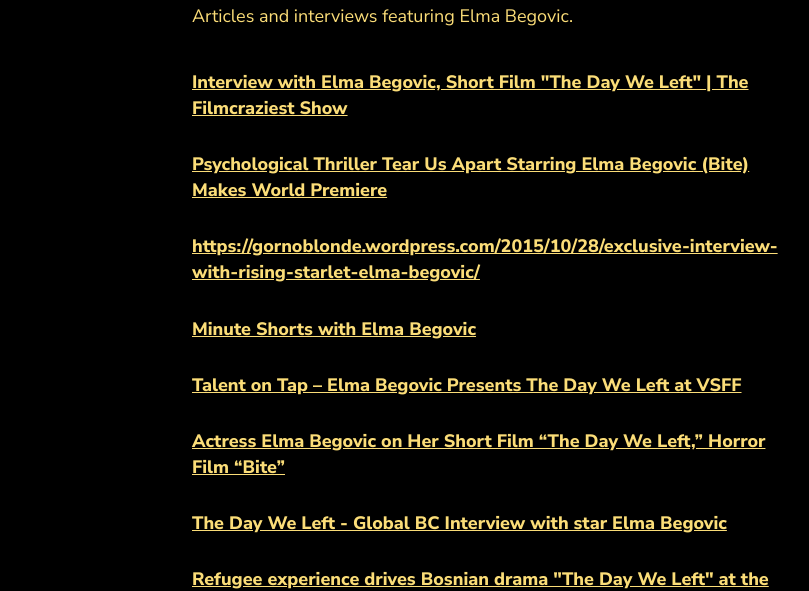
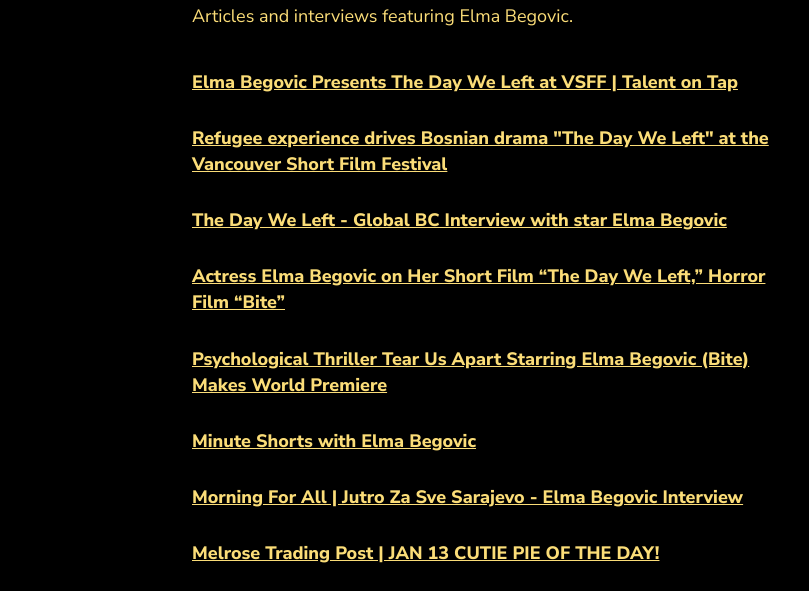
Before and after one commit to garrettboatman/srf-www, a Gatsby site: page /press in a window 1280 px wide. Shown: the part 209-800 px from the top of the page, without its empty margins (148-957 px from the left). Built offline with nearby package versions, Linux system fonts and the light colour scheme; Gatsby itself is replaced by a stand-in of ours.

Commit message:
press order

```diff
--- a/src/pages/press.js
+++ b/src/pages/press.js
@@ -15,15 +15,14 @@
       <h1>Press</h1>
       <p>Articles and interviews featuring Elma Begovic.</p>
       <ul className="resources-list">
-        <li><a target={'_blank'} href="https://www.youtube.com/watch?v=pGWe7lvUD9o">Interview with Elma Begovic, Short Film "The Day We Left" | The Filmcraziest Show</a></li>
+        <li><a target={'_blank'} href="https://hnmag.ca/interview/talent-on-tap-elma-begovic-presents-the-day-we-left-at-vsff/">Elma Begovic Presents The Day We Left at VSFF | Talent on Tap</a></li>
+        <li><a target={'_blank'} href="https://www.createastir.ca/articles/the-day-we-left-vsff">Refugee experience drives Bosnian drama "The Day We Left" at the Vancouver Short Film Festival</a></li>
+        <li><a target={'_blank'} href="https://vimeo.com/666921597">The Day We Left - Global BC Interview with star Elma Begovic</a></li>
+        <li><a target={'_blank'} href="https://filmcraziest.wordpress.com/2022/02/01/interview-actress-elma-begovic-on-her-short-film-the-day-we-left-horror-film-bite/">Actress Elma Begovic on Her Short Film “The Day We Left,” Horror Film “Bite”</a></li>
         <li><a target={'_blank'} href="https://horrornews.net/141716/psychological-thriller-tear-us-apart-starring-elma-begovic-bite-makes-world-premiere/">Psychological Thriller Tear Us Apart Starring Elma Begovic (Bite) Makes World Premiere</a></li>
-        <li><a target={'_blank'} href="https://gornoblonde.wordpress.com/2015/10/28/exclusive-interview-with-rising-starlet-elma-begovic/">https://gornoblonde.wordpress.com/2015/10/28/exclusive-interview-with-rising-starlet-elma-begovic/</a></li>
         <li><a target={'_blank'} href="https://www.instagram.com/tv/CKMuZH1hpYA/?hl=en">Minute Shorts with Elma Begovic</a></li>
-        <li><a target={'_blank'} href="https://hnmag.ca/interview/talent-on-tap-elma-begovic-presents-the-day-we-left-at-vsff/">Talent on Tap – Elma Begovic Presents The Day We Left at VSFF</a></li>
-        <li><a target={'_blank'} href="https://filmcraziest.wordpress.com/2022/02/01/interview-actress-elma-begovic-on-her-short-film-the-day-we-left-horror-film-bite/">Actress Elma Begovic on Her Short Film “The Day We Left,” Horror Film “Bite”</a></li>
-        <li><a target={'_blank'} href="https://vimeo.com/666921597">The Day We Left - Global BC Interview with star Elma Begovic</a></li>
-        <li><a target={'_blank'} href="https://www.createastir.ca/articles/the-day-we-left-vsff">Refugee experience drives Bosnian drama "The Day We Left" at the Vancouver Short Film Festival</a></li>
-        <li><a target={'_blank'} href="https://melrosetradingpost.org/cutie-pie-of-the-day-dogsofmtp-8/">13 JAN CUTIE PIE OF THE DAY! #DOGSOFMTP</a></li>
+        <li><a target={'_blank'} href="https://vimeo.com/540913135">Morning For All | Jutro Za Sve Sarajevo - Elma Begovic Interview</a></li>
+        <li><a target={'_blank'} href="https://melrosetradingpost.org/cutie-pie-of-the-day-dogsofmtp-8/">Melrose Trading Post | JAN 13 CUTIE PIE OF THE DAY!</a></li>
       </ul>
     </div>
   </Layout>
```
